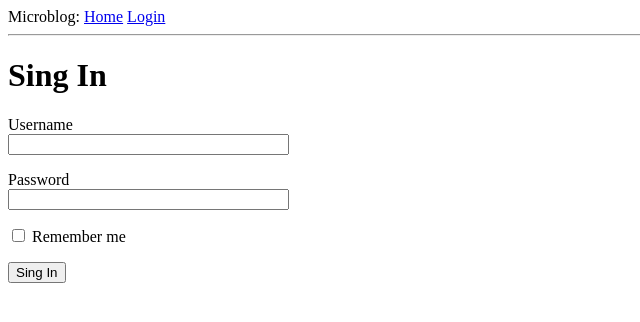
After one commit to Lioheart/Flask_microblog, a Flask app: page /login in a window 1280 px wide. The commit adds this page. Shown: the top 322 px of the page, without its empty margins (0-640 px from the left). Run offline with Flask 2, Linux system fonts and the light colour scheme.

Commit message:
Creating Login Form
Adding Web Forms from flask-WTF and modify url_for

```diff
--- a/app/__init__.py
+++ b/app/__init__.py
@@ -1,5 +1,9 @@
+"""Plik inicjalizujący"""
 from flask import Flask
 
+from config import Config
+
 app = Flask(__name__)
+app.config.from_object(Config)
 
 from app import routes
--- /dev/null
+++ b/app/forms.py
@@ -0,0 +1,12 @@
+"""Plik z klasami zawierający wszelkie niezbędne formularze www"""
+from flask_wtf import FlaskForm
+from wtforms import StringField, PasswordField, BooleanField, SubmitField
+from wtforms.validators import DataRequired
+
+
+class LoginForm(FlaskForm):
+    """Klasa odpowiedzialna za formularz logowania"""
+    username = StringField('Username', validators=[DataRequired()])
+    password = PasswordField('Password', validators=[DataRequired()])
+    remember_me = BooleanField('Remember me')
+    submit = SubmitField('Sing In')
--- a/app/routes.py
+++ b/app/routes.py
@@ -1,11 +1,17 @@
-from flask import render_template
+"""Plik, w którym znajdują się przekierowania (Route)"""
+from flask import render_template, flash, redirect, url_for
 
 from app import app
+from app.forms import LoginForm
 
 
 @app.route('/')
 @app.route('/index')
 def index():
+    """
+    Metoda odpowiedzialna za dane, jakie mają zostać wyświetlone po przekierowaniu na główna stronę
+    :return: render_template
+    """
     user = {'username': 'Michał'}
     posts = [
         {
@@ -18,3 +24,17 @@ def index():
         }
     ]
     return render_template('index.html', title='Home', user=user, posts=posts)
+
+
+@app.route('/login', methods=['GET', 'POST'])
+def login():
+    """
+    Metoda odpowiedzialna za załadowanie klasy logowania i przekazania do wyświetlenia
+    :return: render_template
+    """
+    form = LoginForm()
+    if form.validate_on_submit():
+        # Jeśli formularz wysyła GET lub nie powiodła się walidacja, metoda ta zwraca false
+        flash('Login requested for user {}, remember_me={} !'.format(form.username.data, form.remember_me.data))
+        return redirect(url_for('index'))
+    return render_template('login.html', title='Sign In', form=form)
--- a/app/templates/base.html
+++ b/app/templates/base.html
@@ -9,8 +9,20 @@
     {% endif %}
 </head>
 <body>
-    <div>Microblog: <a href="/index">Home</a> </div>
+    <div>Microblog:
+        <a href="{{ url_for('index') }}">Home</a>
+        <a href="{{ url_for('login') }}">Login</a>
+    </div>
     <hr>
+    {% with messages = get_flashed_messages() %}
+        {% if messages %}
+        <ul>
+            {% for message in messages %}
+            <li>{{ message }}</li>
+            {% endfor %}
+        </ul>
+        {% endif %}
+    {% endwith %}
     {% block content %}{% endblock %}
 </body>
 </html>
--- /dev/null
+++ b/app/templates/login.html
@@ -0,0 +1,29 @@
+{% extends "base.html" %}
+
+{% block content %}
+<h1>Sing In</h1>
+<form action="" method="post" novalidate>
+    {{ form.hidden_tag() }}
+    <p>
+        {{ form.username.label }}<br>
+        {{ form.username(size=32) }}<br>
+        {% for error in form.username.errors %}
+        <span style="color: red">[{{ error }}]</span>
+        {% endfor %}
+    </p>
+    <p>
+        {{ form.password.label }}<br>
+        {{ form.password(size=32) }}<br>
+        {% for error in form.password.errors %}
+        <span style="color: red">[{{ error }}]</span>
+        {% endfor %}
+    </p>
+    <p>
+        {{ form.remember_me() }} {{ form.remember_me.label }}
+    </p>
+    <p>
+        {{ form.submit() }}
+    </p>
+</form>
+
+{% endblock %}
--- a/microblog.py
+++ b/microblog.py
@@ -1 +1,3 @@
+"""Plik startujący"""
 from app import app
+print('Uruchomienie mikroblogu')
--- a/setup.py
+++ b/setup.py
@@ -1,3 +1,4 @@
+"""Plik z niezbędnymi pakietami"""
 from setuptools import setup
 
 setup(
@@ -6,5 +7,5 @@ setup(
     packages=['app'],
     author='Lioheart',
     python_requires='>=3.7',
-    install_requires=['flask', 'python-dotenv'],
+    install_requires=['flask', 'python-dotenv', 'flask-wtf'],
 )
```
Also changed, not shown: config.py (added, +9 -0 lines).
